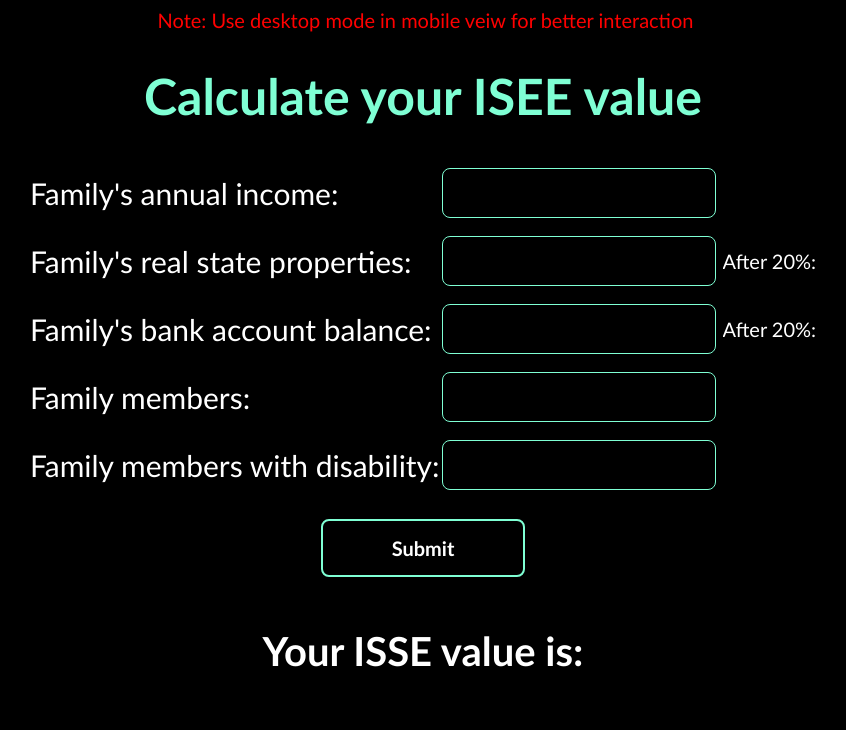
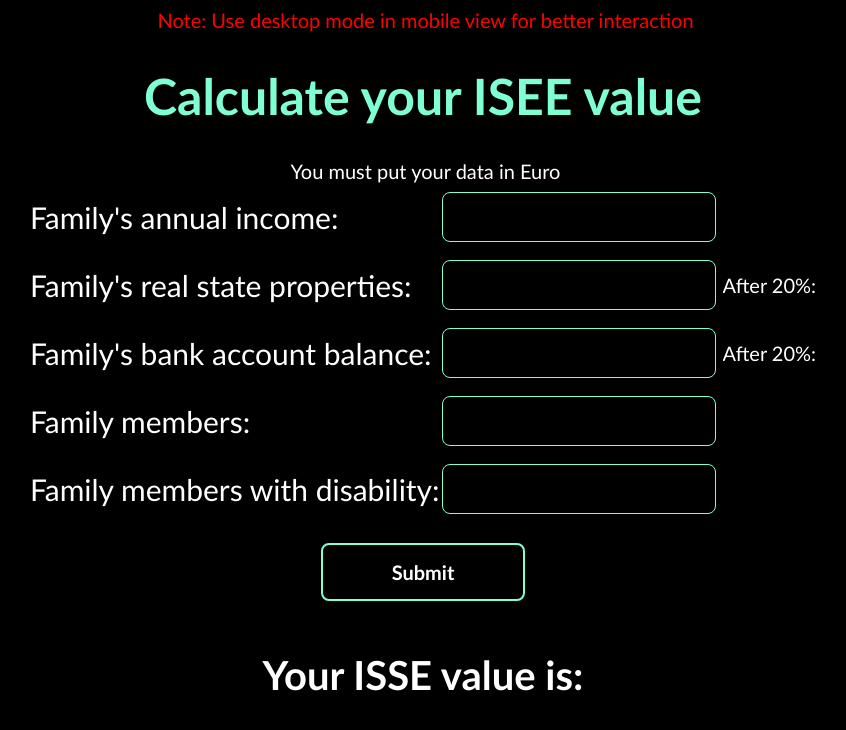
Before and after one commit to knight0917/Calculate-ISEE-Value, a plain HTML site: page index.html in a window 1280 px wide. Shown: the whole page, without its empty margins (217-1063 px from the left). Drawn offline with Linux system fonts and the light colour scheme.

Commit message:
euro 6.5

```diff
--- a/index.css
+++ b/index.css
@@ -4,7 +4,7 @@
     background-color: black;
     color: white;
 }
-h1,h2{
+h1,h2, .head-para{
     text-align: center;
 }
 table, th, td {
--- a/index.html
+++ b/index.html
@@ -8,8 +8,9 @@
 </head>
 <body>
     <div class="main">
-        <p class="note">Note: Use desktop mode in mobile veiw for better interaction</p>
+        <p class="note">Note: Use desktop mode in mobile view for better interaction</p>
         <h1>Calculate your ISEE value</h1>
+        <p class="head-para">You must put your data in Euro</p>
         <table class="main-form">
             <tr>
                 <td>
```
